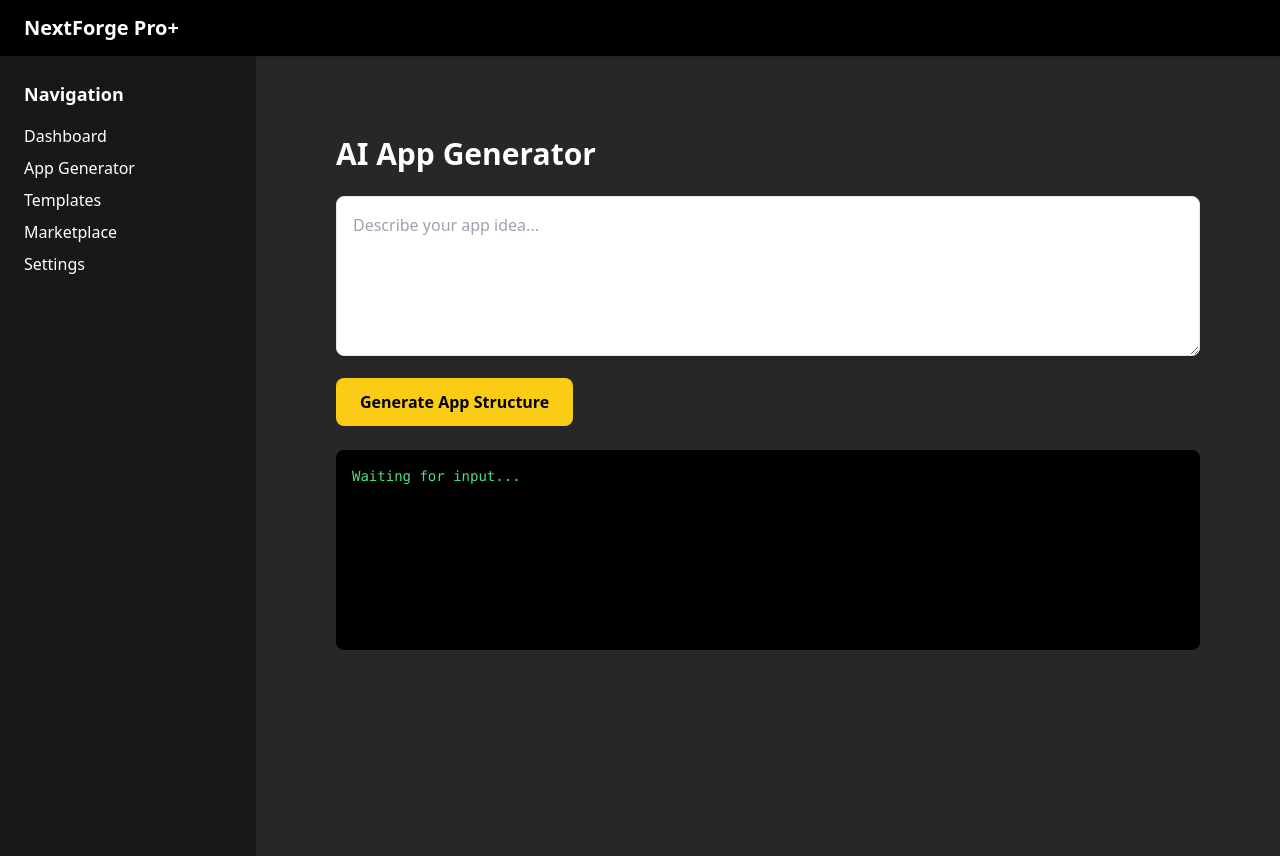
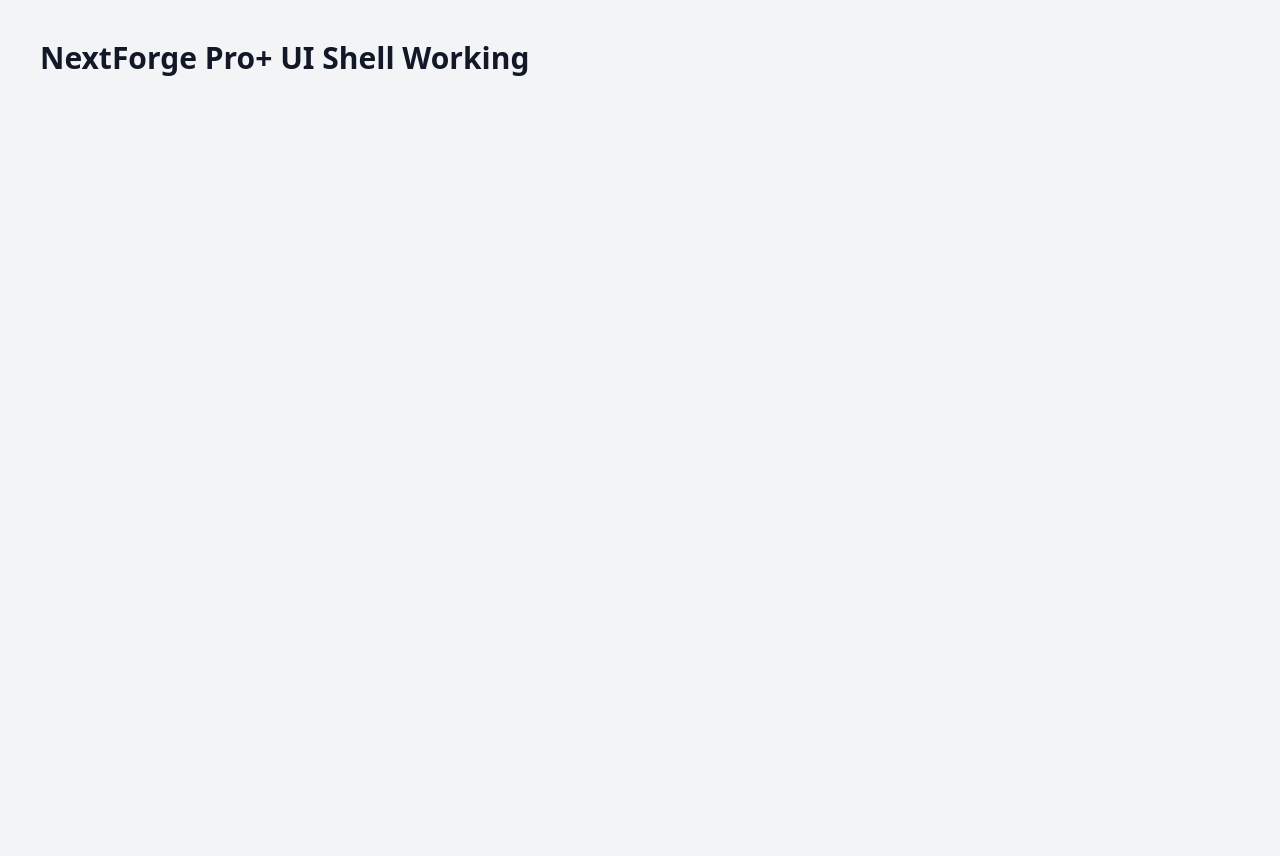
Before and after one commit to nextwaveaisuite/nextforge-proplus, a Next.js app: page / in a window 1280 px wide. After the commit the page ends 800 px from the top, so only its background shows below. Built offline with nearby package versions, Linux system fonts and the light colour scheme.

Commit message:
Add files via upload

```diff
--- a/postcss.config.js
+++ b/postcss.config.js
@@ -1 +1 @@
-module.exports={plugins:{tailwindcss:{},autoprefixer:{},},};
+module.exports = { plugins: { tailwindcss: {}, autoprefixer: {} } };
--- a/src/app/globals.css
+++ b/src/app/globals.css
@@ -1,7 +1,3 @@
 @tailwind base;
 @tailwind components;
 @tailwind utilities;
-
-body {
-  margin: 0;
-}
--- a/src/app/layout.tsx
+++ b/src/app/layout.tsx
@@ -1,17 +1,11 @@
-import "./globals.css";
-import Navbar from "./components/Navbar";
-import Sidebar from "./components/Sidebar";
+import './globals.css';
+
+export const metadata = { title: "NextForge Pro+" };
 
 export default function RootLayout({ children }) {
   return (
     <html lang="en">
-      <body className="bg-zinc-800 text-white">
-        <Navbar />
-        <div className="flex">
-          <Sidebar />
-          <main className="flex-1">{children}</main>
-        </div>
-      </body>
+      <body className="bg-gray-100 text-gray-900">{children}</body>
     </html>
   );
 }
--- a/src/app/page.tsx
+++ b/src/app/page.tsx
@@ -1,9 +1,7 @@
-import GeneratorUI from "./components/GeneratorUI";
-
-export default function Page() {
+export default function Home() {
   return (
-    <div className="p-10">
-      <GeneratorUI />
+    <div className="p-10 text-3xl font-bold">
+      NextForge Pro+ UI Shell Working
     </div>
   );
 }
--- a/tailwind.config.js
+++ b/tailwind.config.js
@@ -1 +1,6 @@
-module.exports={content:["./src/**/*.{js,ts,jsx,tsx}"],theme:{extend:{}},plugins:[],};
+/** @type {import('tailwindcss').Config} */
+module.exports = {
+  content: ["./src/**/*.{js,ts,jsx,tsx}"],
+  theme: { extend: {} },
+  plugins: [],
+};
```
Also changed, not shown: package.json (+6 -4 lines), tsconfig.json (+19 -1 lines).
